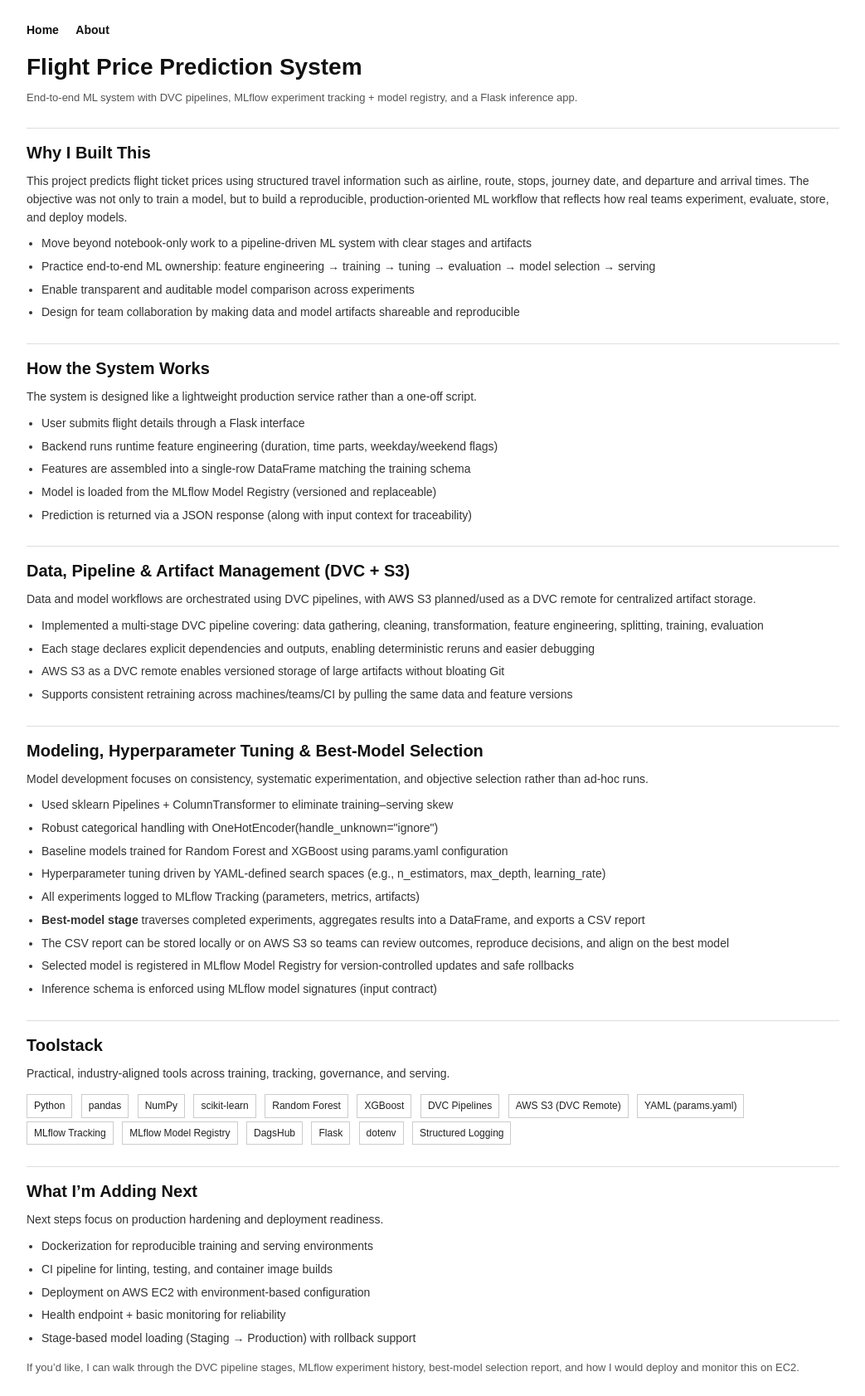
After one commit to Rutu-RD/flight_prediction, a Flask app: page /about in a window 1280 px wide. The commit adds this page. Shown: the whole page at 83% size, without its empty margins (118-1161 px from the left). Run offline with Flask 3, Linux system fonts and the light colour scheme.

Commit message:
added about section for the entire project

```diff
--- a/flask_app/app.py
+++ b/flask_app/app.py
@@ -12,7 +12,7 @@ import mlflow
 import mlflow.pyfunc
 from sklearn.pipeline import Pipeline
 from dotenv import load_dotenv
-
+from datetime import datetime
 from src.logger import setup_logger
 logger = setup_logger(name="flask_app")
 load_dotenv()
@@ -22,8 +22,6 @@ load_dotenv()
 app= Flask(__name__)
 
 def feature_engineering(airline,source_city,destination_city,travel_date,dep_time,arrival_time,total_stops,additional_info):
-
-    from datetime import datetime
 
     # Convert travel_date to datetime object
     travel_date = datetime.strptime(travel_date, '%Y-%m-%d')
@@ -47,6 +45,7 @@ def feature_engineering(airline,source_city,destination_city,travel_date,dep_tim
     flight_month = int(travel_date.month)
     day_of_week = int(travel_date.weekday())
     is_weekend = int(1 if day_of_week >= 5 else 0)
+    logger.info("converting input data to a single row test_dataframe")
     features = {
         'airline': airline,
         'source_city': source_city,
@@ -65,27 +64,37 @@ def feature_engineering(airline,source_city,destination_city,travel_date,dep_tim
 
           }
     prediction_df=pd.DataFrame([features])
-    print("Feature engineered DataFrame:")
-    print(prediction_df)
+    logger.info("Feature engineered DataFrame:")
+    logger.info(prediction_df)
     return prediction_df
 
 
-
-
-
-@app.route('/')
-def home():
-    return render_template('index.html')
-
-@app.route('/predict',methods=['POST'])
-def predict():
+def get_model():
     tracking_uri=os.getenv("MLFLOW_TRACKING_URI")
 
     mlflow.set_tracking_uri(tracking_uri)
     model = mlflow.pyfunc.load_model(
     "models:/best_model_for_production/3"
     )
+    logger.info("Model loaded successfully from MLflow Model Registry")
+    return model
+
+@app.route('/')
+def home():
+    return render_template('index.html')
+
+
+@app.route('/about')
+def about():
+    return render_template('about.html')
+
+@app.route('/predict',methods=['POST'])
+def predict():
+
     logger.info("Model loaded from MLflow Model Registry")
+
+    # getting input from the form
+
     airline=request.form.get('airline')
     source_city=request.form.get('source_city')
     destination_city=request.form.get('destination_city')
@@ -94,17 +103,17 @@ def predict():
     arrival_time=request.form.get('arrival_time')
     total_stops=request.form.get('stops')
     additional_info=request.form.get('additional_info')
-
+    # feature engineering
+    logger.info("starting feature engineering for prediction data")
     features=feature_engineering(airline,source_city,destination_city,travel_date,dep_time,arrival_time,total_stops,additional_info)
-
-
     prediction=model.predict(features)
     dict_features=features.to_dict(orient='records')[0]|{'prediction_price': prediction[0]}
 
     #prediction=prediction['airline','source_city','destination_city','duration','total_stops','additional_info','arrival_hr','arrival_min','flight_day','flight_month','dep_hr','dep_min','day_of_week','is_weekend']
     return jsonify(dict_features)
-if __name__=="__main__":
 
 
 
+if __name__=="__main__":
+    model=get_model()
     app.run(debug=True)
--- /dev/null
+++ b/flask_app/templates/about.html
@@ -0,0 +1,187 @@
+<!DOCTYPE html>
+<html lang="en">
+<head>
+  <meta charset="UTF-8">
+  <title>About | Flight Price Prediction</title>
+  <meta name="viewport" content="width=device-width, initial-scale=1.0">
+
+  <style>
+    body{
+      font-family: Arial, Helvetica, sans-serif;
+      margin: 24px;
+      color:#111;
+      line-height:1.55;
+    }
+    .container{
+      max-width: 980px;
+      margin: 0 auto;
+    }
+    nav a{
+      margin-right: 16px;
+      font-weight: 700;
+      text-decoration: none;
+      color:#111;
+      font-size: 14px;
+    }
+    nav a:hover{ text-decoration: underline; }
+
+    h1{
+      font-size: 28px;
+      margin: 10px 0 6px 0;
+    }
+    .subtitle{
+      font-size: 13px;
+      color:#555;
+      margin: 0 0 18px 0;
+    }
+
+    h2{
+      font-size: 20px;
+      margin: 26px 0 8px 0;
+      padding-top: 14px;
+      border-top: 1px solid #ddd;
+    }
+    p{
+      font-size: 14px;
+      color:#333;
+      margin: 0 0 10px 0;
+    }
+    ul{
+      margin: 8px 0 0 18px;
+      padding: 0;
+      font-size: 14px;
+      color:#333;
+    }
+    li{ margin-bottom: 6px; }
+
+    .stack span{
+      display:inline-block;
+      border:1px solid #ccc;
+      padding: 4px 8px;
+      margin: 4px 6px 0 0;
+      font-size: 12px;
+      color:#222;
+    }
+
+    .callout{
+      margin-top: 10px;
+      padding: 10px 12px;
+      border: 1px solid #e1e1e1;
+      background: #fafafa;
+      font-size: 13px;
+      color:#444;
+    }
+
+    .small{
+      font-size: 13px;
+      color:#555;
+    }
+  </style>
+</head>
+
+<body>
+  <div class="container">
+
+    <nav>
+      <a href="/">Home</a>
+      <a href="/about">About</a>
+    </nav>
+
+    <h1>Flight Price Prediction System</h1>
+    <div class="subtitle">
+      End-to-end ML system with DVC pipelines, MLflow experiment tracking + model registry, and a Flask inference app.
+    </div>
+
+    <h2>Why I Built This</h2>
+    <p>
+      This project predicts flight ticket prices using structured travel information such as airline, route, stops, journey date,
+      and departure and arrival times. The objective was not only to train a model, but to build a reproducible, production-oriented
+      ML workflow that reflects how real teams experiment, evaluate, store, and deploy models.
+    </p>
+    <ul>
+      <li>Move beyond notebook-only work to a pipeline-driven ML system with clear stages and artifacts</li>
+      <li>Practice end-to-end ML ownership: feature engineering → training → tuning → evaluation → model selection → serving</li>
+      <li>Enable transparent and auditable model comparison across experiments</li>
+      <li>Design for team collaboration by making data and model artifacts shareable and reproducible</li>
+    </ul>
+
+    <h2>How the System Works</h2>
+    <p>
+      The system is designed like a lightweight production service rather than a one-off script.
+    </p>
+    <ul>
+      <li>User submits flight details through a Flask interface</li>
+      <li>Backend runs runtime feature engineering (duration, time parts, weekday/weekend flags)</li>
+      <li>Features are assembled into a single-row DataFrame matching the training schema</li>
+      <li>Model is loaded from the MLflow Model Registry (versioned and replaceable)</li>
+      <li>Prediction is returned via a JSON response (along with input context for traceability)</li>
+    </ul>
+
+    <h2>Data, Pipeline & Artifact Management (DVC + S3)</h2>
+    <p>
+      Data and model workflows are orchestrated using DVC pipelines, with AWS S3 planned/used as a DVC remote for centralized artifact storage.
+    </p>
+    <ul>
+      <li>Implemented a multi-stage DVC pipeline covering: data gathering, cleaning, transformation, feature engineering, splitting, training, evaluation</li>
+      <li>Each stage declares explicit dependencies and outputs, enabling deterministic reruns and easier debugging</li>
+      <li>AWS S3 as a DVC remote enables versioned storage of large artifacts without bloating Git</li>
+      <li>Supports consistent retraining across machines/teams/CI by pulling the same data and feature versions</li>
+    </ul>
+
+    <h2>Modeling, Hyperparameter Tuning & Best-Model Selection</h2>
+    <p>
+      Model development focuses on consistency, systematic experimentation, and objective selection rather than ad-hoc runs.
+    </p>
+    <ul>
+      <li>Used sklearn Pipelines + ColumnTransformer to eliminate training–serving skew</li>
+      <li>Robust categorical handling with OneHotEncoder(handle_unknown="ignore")</li>
+      <li>Baseline models trained for Random Forest and XGBoost using params.yaml configuration</li>
+      <li>Hyperparameter tuning driven by YAML-defined search spaces (e.g., n_estimators, max_depth, learning_rate)</li>
+      <li>All experiments logged to MLflow Tracking (parameters, metrics, artifacts)</li>
+      <li><strong>Best-model stage</strong> traverses completed experiments, aggregates results into a DataFrame, and exports a CSV report</li>
+      <li>The CSV report can be stored locally or on AWS S3 so teams can review outcomes, reproduce decisions, and align on the best model</li>
+      <li>Selected model is registered in MLflow Model Registry for version-controlled updates and safe rollbacks</li>
+      <li>Inference schema is enforced using MLflow model signatures (input contract)</li>
+    </ul>
+
+    <h2>Toolstack</h2>
+    <p>
+      Practical, industry-aligned tools across training, tracking, governance, and serving.
+    </p>
+    <div class="stack">
+      <span>Python</span>
+      <span>pandas</span>
+      <span>NumPy</span>
+      <span>scikit-learn</span>
+      <span>Random Forest</span>
+      <span>XGBoost</span>
+      <span>DVC Pipelines</span>
+      <span>AWS S3 (DVC Remote)</span>
+      <span>YAML (params.yaml)</span>
+      <span>MLflow Tracking</span>
+      <span>MLflow Model Registry</span>
+      <span>DagsHub</span>
+      <span>Flask</span>
+      <span>dotenv</span>
+      <span>Structured Logging</span>
+    </div>
+
+    <h2>What I’m Adding Next</h2>
+    <p>
+      Next steps focus on production hardening and deployment readiness.
+    </p>
+    <ul>
+      <li>Dockerization for reproducible training and serving environments</li>
+      <li>CI pipeline for linting, testing, and container image builds</li>
+      <li>Deployment on AWS EC2 with environment-based configuration</li>
+      <li>Health endpoint + basic monitoring for reliability</li>
+      <li>Stage-based model loading (Staging → Production) with rollback support</li>
+    </ul>
+
+    <p class="small" style="margin-top:14px;">
+      If you’d like, I can walk through the DVC pipeline stages, MLflow experiment history, best-model selection report, and how I would deploy and monitor this on EC2.
+    </p>
+
+  </div>
+</body>
+</html>
```
Also changed, not shown: flask_app/templates/index.html (+90 -2 lines).
